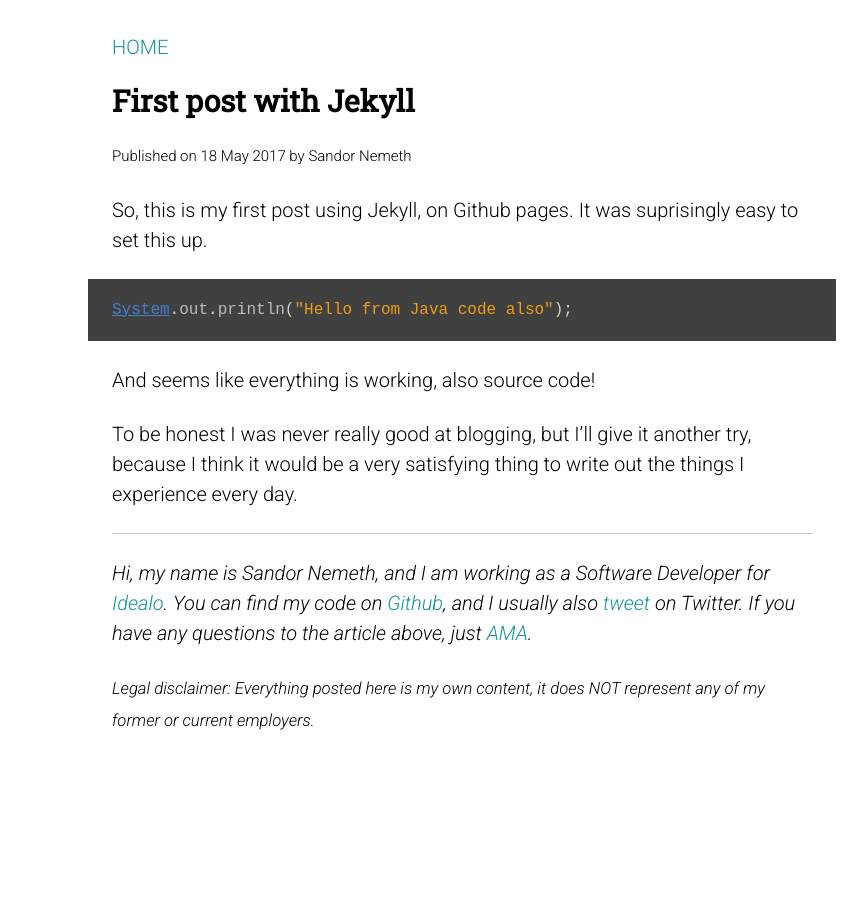
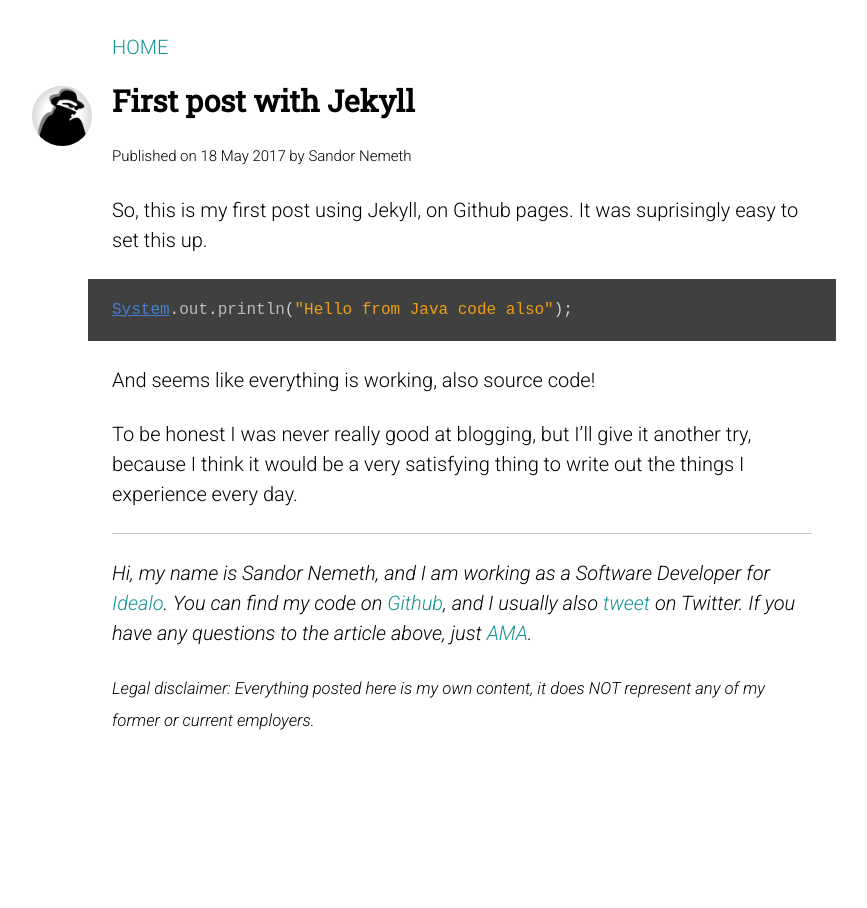
Before and after one commit to sandor-nemeth/sandor-nemeth.github.io, a Jekyll site: the page built from _posts/2017-05-18-first-post-with-jekyll.md, in a window 1280 px wide. Shown: the whole page, without its empty margins (186-1053 px from the left). Built offline with Jekyll 4.4.1, drawn with Linux system fonts in a browser that asks for light colours.

Commit message:
Update _page.sass

```diff
--- a/_sass/_page.sass
+++ b/_sass/_page.sass
@@ -10,10 +10,13 @@
 .published
   font-size: 0.9em
 
-#post-header #avatar
-  position: absolute
-  width: 60px
-  height: 60px
-  border-radius: 50%
-  left: -80px
-  top: 0
+#post-header
+  position: relative
+
+  #avatar
+    position: absolute
+    width: 60px
+    height: 60px
+    border-radius: 50%
+    left: -80px
+    top: 0
```
